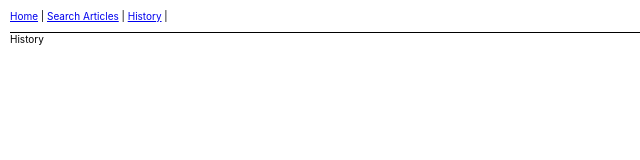
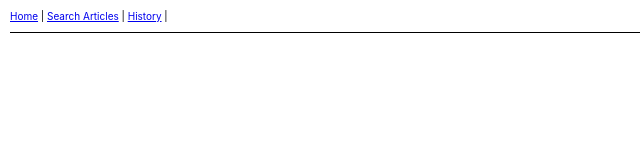
Before and after one commit to jprymak/wiki-search, a React (Create React App) app: page /history in a window 1280 px wide. Shown: the top 160 px of the page, without its empty margins (0-640 px from the left). Built offline with nearby package versions, Linux system fonts and the light colour scheme.

Commit message:
feat: save search results in local storage

```diff
--- a/package.json
+++ b/package.json
@@ -12,6 +12,7 @@
     "react-icons": "^4.3.1",
     "react-router-dom": "^6.0.2",
     "react-scripts": "4.0.3",
+    "uuid": "^8.3.2",
     "web-vitals": "^1.0.1"
   },
   "scripts": {
--- a/src/App.js
+++ b/src/App.js
@@ -7,13 +7,16 @@ import SearchArticles from "./pages/SearchArticles";
 import Article from "./pages/Article";
 import History from "./pages/History";
 
-import api from "./api/request"
+import api from "./api/request";
 
 import './App.css';
+
+const storage = localStorage.getItem("wiki-search")
 
 function App() {
   const [results, setResults] = useState([]);
   const [resultLimit] = useState(5);
+  const [history, setHistory] = useState(()=> JSON.parse(storage) || []);
 
   const handleOnKeyDown = (e) => {
     if (e.key === "Enter") {
@@ -24,7 +27,10 @@ function App() {
       else {
         api.get(`https://en.wikipedia.org/w/rest.php/v1/search/page?q=${e.target.value}&limit=${resultLimit}`)
           .then(data => {
-            setResults(data.pages)
+            setResults(data.pages);
+            const updatedHistory = [...history, ...data.pages];
+            localStorage.setItem("wiki-search", JSON.stringify(updatedHistory))
+            setHistory(updatedHistory);
           })
       }
     }
@@ -37,7 +43,7 @@ function App() {
       <Routes>
         <Route path="/search-articles" element={<SearchArticles results={results} onKeyDown={handleOnKeyDown} />} />
         <Route path="/:articleKey" element={<Article />} />
-        <Route path="/history" element={<History />} />
+        <Route path="/history" element={<History history={history}/>} />
         <Route path="/" element={<Home />} />
       </Routes>
     </div>
--- a/src/pages/History.js
+++ b/src/pages/History.js
@@ -1,9 +1,12 @@
-import React from 'react';
+import {Link} from "react-router-dom";
+import {v4 as uuidv4} from "uuid";
 
-function History() {
+function History({history}) {
     return (
         <div>
-          History
+          <ul>
+              {history.map(result=><li key={uuidv4()}><Link to={`/${result.key}`}>{result.key}</Link></li>)}
+          </ul>
         </div>
     );
 }
```
Also changed, not shown: 1 other file (tests, documents, lock files or other folders).
